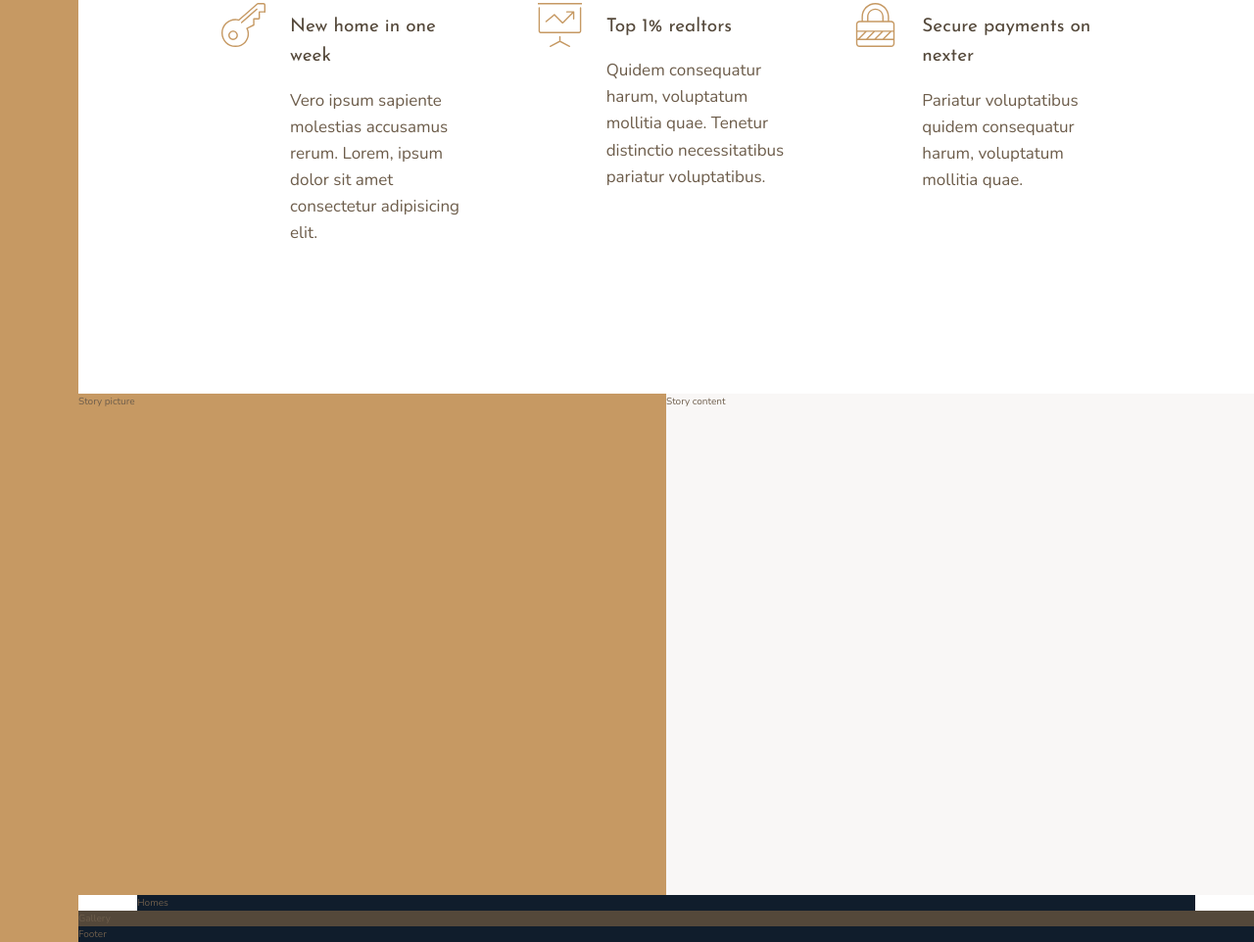
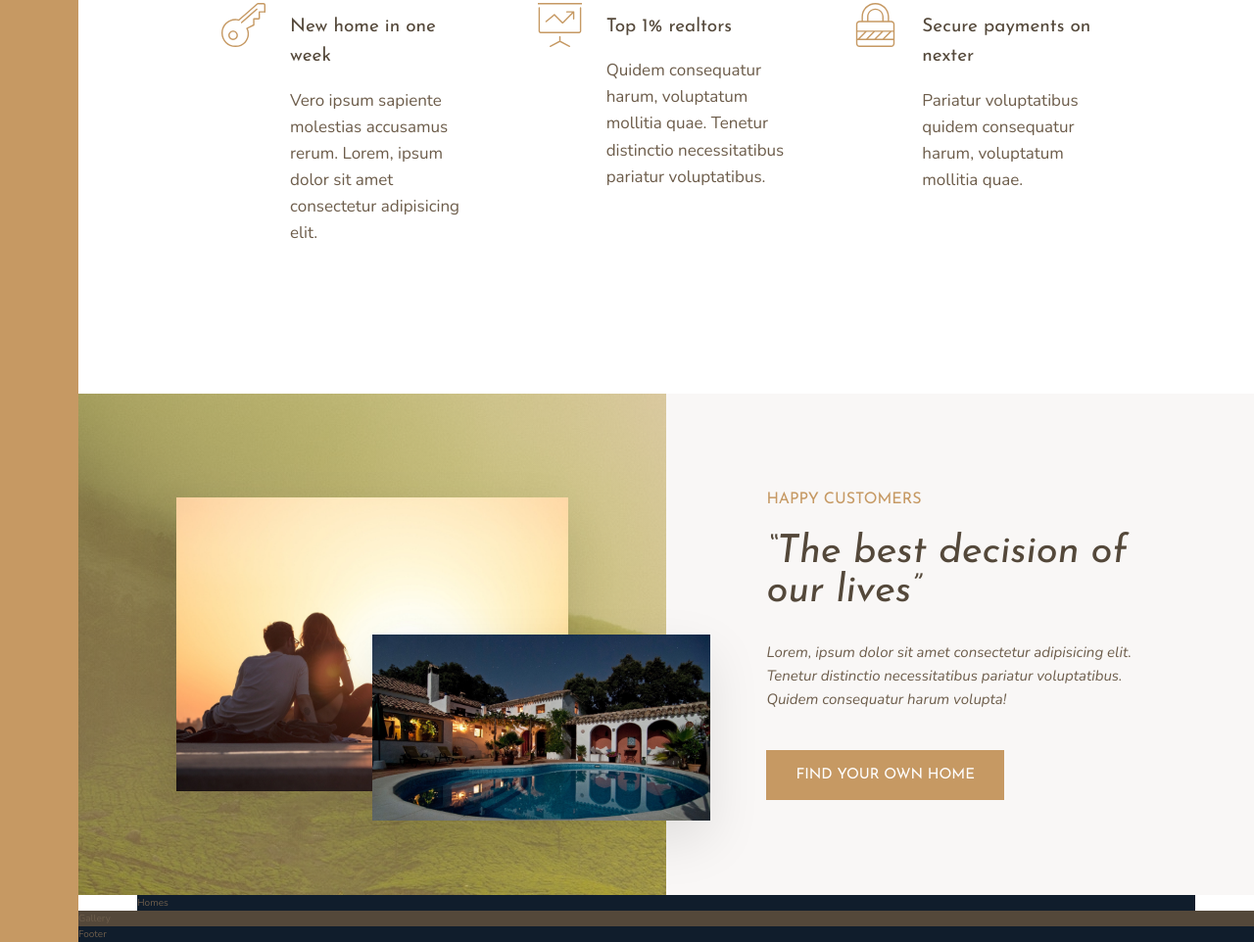
Before and after one commit to ali125/Nexter, a website: page index.html in a window 1280 px wide. Shown: the part 1049-2011 px from the top of the page at 98% size. Drawn offline with nearby package versions, Linux system fonts and the light colour scheme.

Commit message:
feat: added content and style to story section

```diff
--- a/index.html
+++ b/index.html
@@ -82,11 +82,17 @@
         </section>
 
         <div class="story__pictures">
-            Story picture
+            <img src="img/story-1.jpeg" alt="Couple with new house" class="story__img--1" />
+            <img src="img/story-2.jpeg" alt="New house" class="story__img--2" />
         </div>
 
         <div class="story__content">
-            Story content
+            <h3 class="heading-3 mb-sm">Happy Customers</h3>
+            <h2 class="heading-2 heading-2--dark mb-md">&ldquo;The best decision of our lives&rdquo;</h2>
+            <p class="story__text">
+                Lorem, ipsum dolor sit amet consectetur adipisicing elit. Tenetur distinctio necessitatibus pariatur voluptatibus. Quidem consequatur harum volupta!
+            </p>
+            <button class="btn">Find your own home</button>
         </div>
 
         <section class="homes">
--- a/sass/_story.scss
+++ b/sass/_story.scss
@@ -2,9 +2,46 @@
     &__pictures {
         background-color: $color-primary;
         grid-column: full-start / col-end 4;
+        background-image: linear-gradient(rgba($color-primary, .5), rgba($color-primary, .5)), url("../img/back.jpg");
+
+        display: grid;
+        grid-template-rows: repeat(6, 1fr);
+        grid-template-columns: repeat(6, 1fr);
+        align-items: center;
     }
+
+    &__img--1 {
+        width: 100%;
+        grid-row: 2 / 6;
+        grid-column: 2 / 6;
+        box-shadow: 0 2rem 5rem rgba(#000, .1);
+    }
+
+    &__img--2 {
+        width: 115%;
+        grid-row: 4 / 6;
+        grid-column: 4 / 7;
+        z-index: 20;
+        box-shadow: 0 2rem 5rem rgba(#000, .1);
+    }
+
     &__content {
         background-color: $color-grey-light-1;
         grid-column: col-start 5 / full-end;
+
+        padding: 6rem 8vw;
+        // display: flex;
+        // flex-direction: column;
+        // justify-content: center;
+        // align-items: flex-start;
+        display: grid;
+        align-content: center;
+        justify-items: start;
+    }
+
+    &__text {
+        font-size: 1.5rem;
+        font-style: italic;
+        margin-bottom: 4rem;
     }
 }
--- a/sass/_typography.scss
+++ b/sass/_typography.scss
@@ -9,10 +9,19 @@
 
 .heading-2 {
     @extend %heading;
+    font-size: 4rem;
+    font-style: italic;
+    line-height: 1;
+
+    &--light { color: $color-grey-light-1; }
+    &--dark { color: $color-grey-dark-1; }
 }
 
 .heading-3 {
     @extend %heading;
+    font-size: 1.6rem;
+    color: $color-primary;
+    text-transform: uppercase;
 }
 
 .heading-4 {
@@ -22,3 +31,25 @@
     &--light { color: $color-grey-light-1; }
     &--dark { color: $color-grey-dark-1; }
 }
+
+.btn {
+    background-color: $color-primary;
+    color: #fff;
+    border: none;
+    border-radius: 0;
+    font-family: $font-display;
+    font-size: 1.5rem;
+    text-transform: uppercase;
+    padding: 1.8rem 3rem;
+    cursor: pointer;
+    transition: all .2s;
+
+    &:hover {
+        background-color: $color-primary-dark;
+    }
+}
+
+.mb-sm { margin-bottom: 2rem; }
+.mb-md { margin-bottom: 3rem; }
+.mb-lg { margin-bottom: 4rem; }
+.mb-hg { margin-bottom: 8rem; }
```
Also changed, not shown: img/text.txt (deleted, +0 -18 lines), css/style.css, 1 other file.
